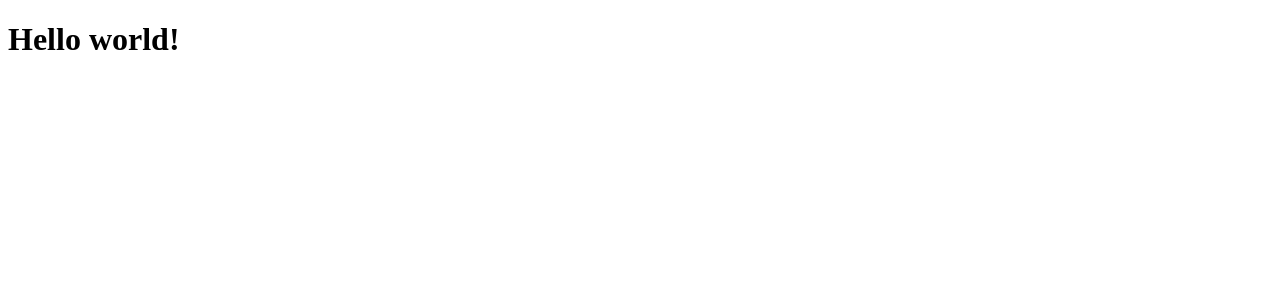
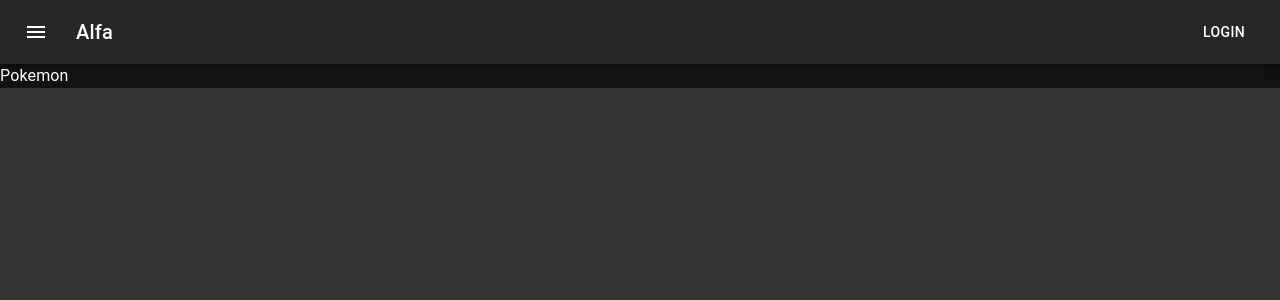
Before and after one commit to calebscode/pokemon-alfa, a React (Vite) app: page / in a window 1280 px wide. Shown: the top 300 px of the page. Built offline with nearby package versions, Linux system fonts and the light colour scheme.

Commit message:
Function navbar routing

```diff
--- a/src/App.jsx
+++ b/src/App.jsx
@@ -1,5 +1,32 @@
+import { Route, BrowserRouter as Router, Routes } from "react-router-dom";
+import { ThemeProvider, createTheme } from "@mui/material/styles";
+import Pokemon from "./pages/Pokemon";
+import Trainer from "./pages/Trainer";
+import Bag from "./pages/Bag";
+import Pokedex from "./pages/Pokedex";
+import Map from "./pages/Map";
+import Layout from "./components/Layout";
+
+const darkTheme = createTheme({
+  palette: {
+    mode: "dark",
+  },
+});
+
 export default function App() {
   return (
-    <h1>Hello world!</h1>
-  )
+    <ThemeProvider theme={darkTheme}>
+      <Router>
+        <Layout>
+          <Routes>
+            <Route exact path="/" element={<Pokemon />} />
+            <Route exact path="/trainer" element={<Trainer />} />
+            <Route exact path="/bag" element={<Bag />} />
+            <Route exact path="/pokedex" element={<Pokedex />} />
+            <Route exact path="/map" element={<Map />} />
+          </Routes>
+        </Layout>
+      </Router>
+    </ThemeProvider>
+  );
 }
--- /dev/null
+++ b/src/components/DrawerNav.jsx
@@ -0,0 +1,51 @@
+import { CatchingPokemon } from "@mui/icons-material";
+import { Divider, Drawer, Toolbar, Typography } from "@mui/material";
+import { List } from "@mui/material";
+import { ListItem } from "@mui/material";
+import { ListItemText } from "@mui/material";
+import { Link } from "react-router-dom";
+
+export default function DrawerNav({ open, setDrawerOpen }) {
+
+  return (
+    <>
+
+      <Drawer
+        open={open}
+        onClose={() => setDrawerOpen(false)}>
+        <List>
+          <Toolbar>
+            <img src={"../../public/Alfa.png"} className="nav-logo"/>
+          </Toolbar>
+         <ListItem onClick={() => setDrawerOpen(false)}>
+            <ListItemText>
+              <Link to="/">Pokemon</Link>
+            </ListItemText>
+          </ListItem>
+         <ListItem onClick={() => setDrawerOpen(false)}>
+            <ListItemText>
+              <Link to="/bag">Backpack</Link>
+            </ListItemText>
+          </ListItem>
+          <ListItem onClick={() => setDrawerOpen(false)}>
+            <ListItemText>
+              <Link to="/trainer">Trainer Card</Link>
+            </ListItemText>
+          </ListItem>
+          <ListItem onClick={() => setDrawerOpen(false)}>
+            <ListItemText>
+              <Link to="/map">Map</Link>
+            </ListItemText>
+          </ListItem>
+          <ListItem  onClick={() => setDrawerOpen(false)}>
+            <ListItemText>
+              <Link to="/pokedex">Dex</Link>
+            </ListItemText>
+          </ListItem>
+        </List>
+      </Drawer>
+      <Divider/>
+    </>
+
+  )
+}
--- /dev/null
+++ b/src/components/Layout.jsx
@@ -0,0 +1,14 @@
+import { Box, CssBaseline } from '@mui/material'
+import Navbar from './Navbar'
+
+export default function Layout({ children }) {
+  return (
+    <Box>
+      <CssBaseline/>
+      <Navbar/>
+      <Box component="main">
+        {children}
+      </Box>
+    </Box>
+  )
+}
--- /dev/null
+++ b/src/components/Navbar.jsx
@@ -0,0 +1,38 @@
+import AppBar from '@mui/material/AppBar';
+import Box from '@mui/material/Box';
+import Toolbar from '@mui/material/Toolbar';
+import Typography from '@mui/material/Typography';
+import Button from '@mui/material/Button';
+import IconButton from '@mui/material/IconButton';
+import MenuIcon from '@mui/icons-material/Menu';
+import DrawerNav from './DrawerNav';
+import { useState } from 'react';
+
+export default function Navbar() {
+
+  const [drawerOpen, setDrawerOpen] = useState(false)
+
+  return (
+    <Box sx={{ flexGrow: 1 }}>
+      <AppBar position="static">
+        <Toolbar>
+          <IconButton
+            size="large"
+            edge="start"
+            color="inherit"
+            aria-label="menu"
+            sx={{ mr: 2 }}
+            onClick={() => setDrawerOpen(true)}
+          >
+            <MenuIcon />
+          </IconButton>
+          <Typography variant="h6" component="div" sx={{ flexGrow: 1 }}>
+            Alfa
+          </Typography>
+          <DrawerNav open={drawerOpen} setDrawerOpen={setDrawerOpen}/>
+          <Button color="inherit">Login</Button>
+        </Toolbar>
+      </AppBar>
+    </Box>
+  );
+}
--- a/src/index.css
+++ b/src/index.css
@@ -0,0 +1,20 @@
+:root {
+  font-family: 'Roboto';
+  box-sizing: border-box;
+  background-color: #333;
+}
+
+body {
+  margin: 0;
+  padding: 0;
+}
+
+a {
+  text-decoration: none;
+  color: white;
+  font-size: 20px;
+}
+
+.nav-logo {
+  max-height: 40px;
+}
--- /dev/null
+++ b/src/pages/Bag.jsx
@@ -0,0 +1,5 @@
+export default function Bag() {
+  return (
+    <div>Bag</div>
+  )
+}
--- /dev/null
+++ b/src/pages/Map.jsx
@@ -0,0 +1,5 @@
+export default function Map() {
+  return (
+    <div>Map</div>
+  )
+}
--- /dev/null
+++ b/src/pages/Pokedex.jsx
@@ -0,0 +1,5 @@
+export default function Pokedex() {
+  return (
+    <div>Pokedex</div>
+  )
+}
--- /dev/null
+++ b/src/pages/Pokemon.jsx
@@ -0,0 +1,5 @@
+export default function Pokemon() {
+  return (
+    <div>Pokemon</div>
+  )
+}
--- /dev/null
+++ b/src/pages/Trainer.jsx
@@ -0,0 +1,5 @@
+export default function Trainer() {
+  return (
+    <div>Trainer</div>
+  )
+}
```
Also changed, not shown: package.json (+7 -1 lines), public/Alfa.png (added), 1 other file (tests, documents, lock files or other folders).
